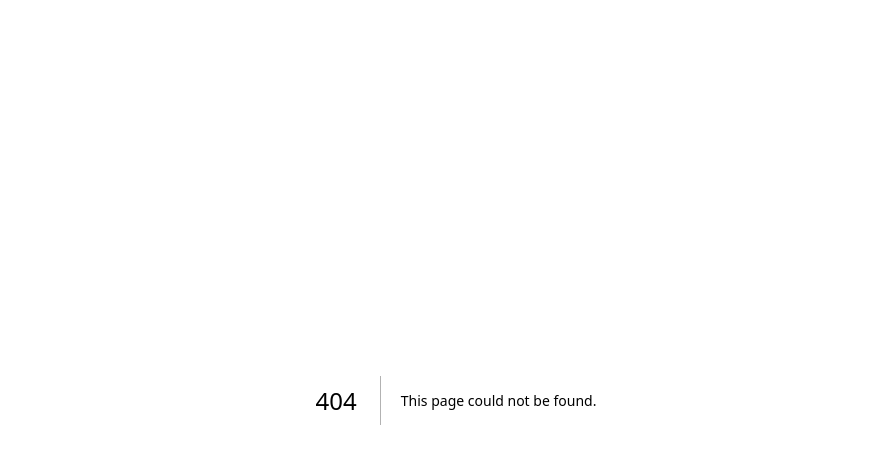
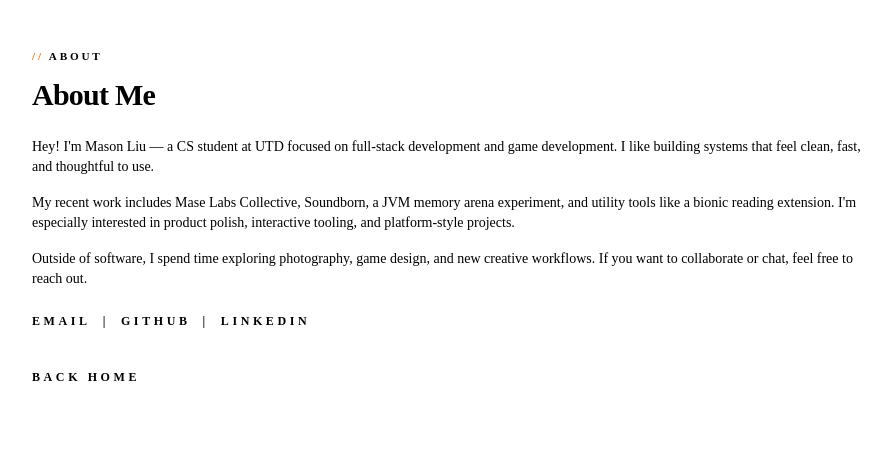
Before and after one commit to masonliiu/portfolio, a Next.js app: page /about in a window 1280 px wide. Before the commit this address had no page. Shown: the top 464 px of the page, without its empty margins (184-1075 px from the left). Built offline with nearby package versions, Linux system fonts and the light colour scheme.

Commit message:
feat: add about and photography pages

```diff
--- /dev/null
+++ b/src/app/about/page.tsx
@@ -0,0 +1,60 @@
+import Link from "next/link";
+
+export default function AboutPage() {
+  return (
+    <div className="mx-auto max-w-4xl px-6 py-12">
+      <div className="terminal-title">About</div>
+      <h1 className="mt-3 text-3xl font-semibold tracking-tight">About Me</h1>
+
+      <section className="mt-6 space-y-4 text-sm text-[var(--color-subtext0)]">
+        <p>
+          Hey! I&apos;m Mason Liu — a CS student at UTD focused on full-stack
+          development and game development. I like building systems that feel
+          clean, fast, and thoughtful to use.
+        </p>
+        <p>
+          My recent work includes Mase Labs Collective, Soundborn, a JVM memory
+          arena experiment, and utility tools like a bionic reading extension.
+          I&apos;m especially interested in product polish, interactive tooling,
+          and platform-style projects.
+        </p>
+        <p>
+          Outside of software, I spend time exploring photography, game design,
+          and new creative workflows. If you want to collaborate or chat, feel
+          free to reach out.
+        </p>
+      </section>
+
+      <div className="mt-6 flex flex-wrap items-center gap-3 text-xs font-semibold uppercase tracking-[0.3em] text-[var(--color-subtext1)]">
+        <a className="hover:text-[var(--color-accent)]" href="mailto:liumasn@gmail.com">
+          Email
+        </a>
+        <span className="text-[var(--color-surface1)]">|</span>
+        <a
+          className="hover:text-[var(--color-accent)]"
+          href="https://github.com/masonliiu"
+          target="_blank"
+          rel="noreferrer"
+        >
+          GitHub
+        </a>
+        <span className="text-[var(--color-surface1)]">|</span>
+        <a
+          className="hover:text-[var(--color-accent)]"
+          href="https://www.linkedin.com/in/masonliiu/"
+          target="_blank"
+          rel="noreferrer"
+        >
+          LinkedIn
+        </a>
+      </div>
+
+      <Link
+        className="mt-10 inline-flex items-center gap-2 text-xs font-semibold uppercase tracking-[0.3em] text-[var(--color-subtext1)] hover:text-[var(--color-accent)]"
+        href="/"
+      >
+        Back home
+      </Link>
+    </div>
+  );
+}
--- /dev/null
+++ b/src/app/photography/page.tsx
@@ -0,0 +1,25 @@
+import Link from "next/link";
+
+export default function PhotographyPage() {
+  return (
+    <div className="mx-auto max-w-4xl px-6 py-12">
+      <div className="terminal-title">Photography</div>
+      <h1 className="mt-3 text-3xl font-semibold tracking-tight">Photography</h1>
+      <p className="mt-4 text-sm text-[var(--color-subtext0)]">
+        This gallery is in progress. I&apos;m curating a set of photos to share
+        here soon.
+      </p>
+
+      <div className="mt-8 rounded-xl border border-dashed border-[var(--color-surface1)] bg-[var(--color-mantle)]/40 p-6 text-sm text-[var(--color-subtext1)]">
+        Placeholder grid for upcoming work.
+      </div>
+
+      <Link
+        className="mt-10 inline-flex items-center gap-2 text-xs font-semibold uppercase tracking-[0.3em] text-[var(--color-subtext1)] hover:text-[var(--color-accent)]"
+        href="/"
+      >
+        Back home
+      </Link>
+    </div>
+  );
+}
```
